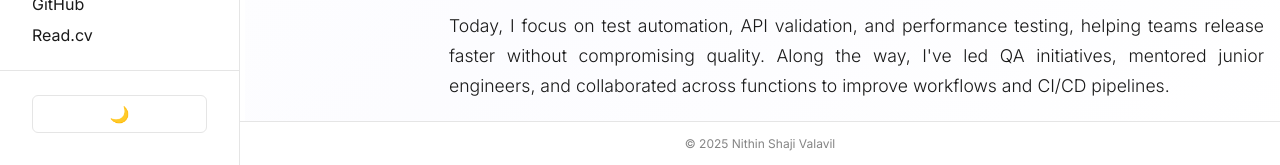
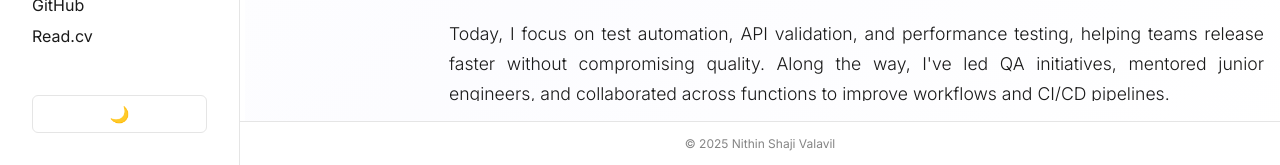
Before and after one commit to mrnsv/portfolio, an Angular app: page /about in a window 1280 px wide. Shown: the part 635-800 px from the top of the page. Built offline with nearby package versions, Linux system fonts and the light colour scheme.

Commit message:
style: refine navbar and About page styles for improved layout
- Removed border from the buttons section in the navbar for a cleaner look.
- Adjusted padding in the About component to ensure consistent spacing and enhance layout aesthetics.

```diff
--- a/src/app/components/navbar/navbar.component.scss
+++ b/src/app/components/navbar/navbar.component.scss
@@ -124,7 +124,6 @@
   &.buttons-section {
     margin-top: auto;
     padding-top: 1.5rem;
-    border-top: 1px solid var(--border);
     margin-bottom: 0;
   }
 }
--- a/src/app/pages/about/about.component.scss
+++ b/src/app/pages/about/about.component.scss
@@ -100,7 +100,7 @@
 .about-content {
   overflow-y: auto;
   overflow-x: hidden;
-  padding: 0 0.5rem 2rem 0.5rem; // Add bottom padding for scroll space
+  padding: 0.5rem 0.5rem 2rem 0.5rem; // Add bottom padding for scroll space
   height: 100%;
   scrollbar-width: none;
   scrollbar-color: var(--accent) transparent;
```
